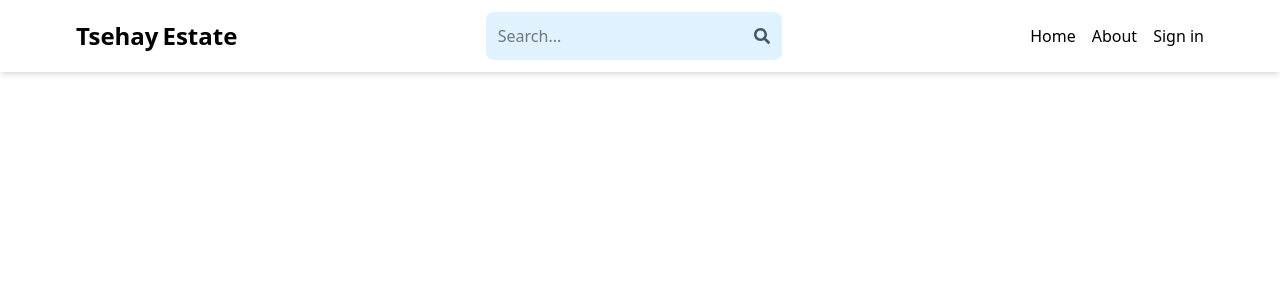
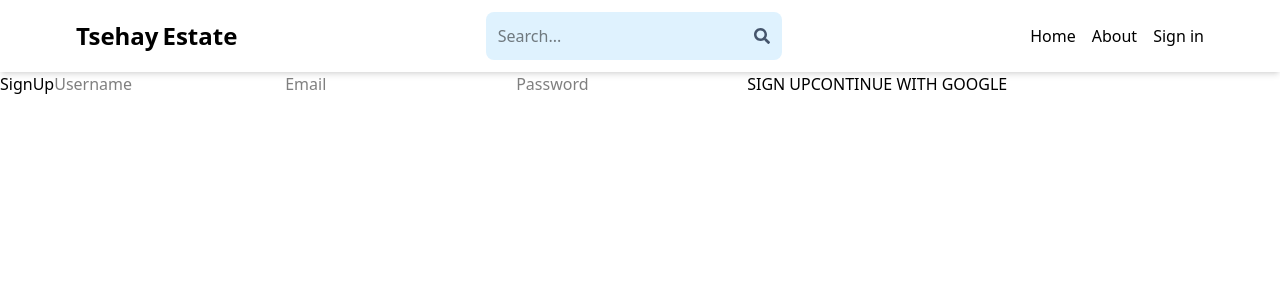
Before and after one commit to Tsedniya/Real-Estate-Marketplace, a React (Vite) app in the folder client/: page /sign-up in a window 1280 px wide. Shown: the top 300 px of the page. Built offline with nearby package versions, Linux system fonts and the light colour scheme.

Commit message:
frontend:route

```diff
--- a/client/src/App.jsx
+++ b/client/src/App.jsx
@@ -1,11 +1,25 @@
 import React from 'react'
 import Header from './components/Header'
+import {Routes,Route} from 'react-router-dom'
+import Home from './pages/Home'
+import SignUp from './pages/SignUp'
+import SignIn from './pages/SignIn'
+import About from './pages/About'
+import Profile from './pages/Profile'
 
 const App = () => {
   return (
     <div>
+      <Header/>
+      <Routes>
+        <Route path='/' element={<Home/>}/>
+        <Route path='/sign-in' element={<SignIn/>}/>
+        <Route path='/sign-up' element={<SignUp/>}/>
+        <Route path='/about' element={<About/>}/>
+        <Route path='/profile' element={<Profile/>}/>
 
-      <Header/>
+      </Routes>
+
     </div>
   )
 }
--- a/client/src/pages/Home.jsx
+++ b/client/src/pages/Home.jsx
@@ -1,8 +1,12 @@
 import React from 'react'
+import SignUp from './SignUp'
 
 const Home = () => {
   return (
-    <div>Home</div>
+    <div>
+
+      <SignUp/>
+    </div>
   )
 }
 
--- a/client/src/pages/SignUp.jsx
+++ b/client/src/pages/SignUp.jsx
@@ -2,7 +2,16 @@
 
 const SignUp = () => {
   return (
-    <div>SignUp</div>
+    <div className='flex items-center'>
+      <h1>SignUp</h1>
+      <form>
+        <input type="" placeholder='Username'/>
+        <input type="" placeholder='Email'/>
+        <input type="" placeholder='Password'/>
+        <button>SIGN UP</button>
+        <button>CONTINUE WITH GOOGLE</button>
+      </form>
+    </div>
   )
 }
 
```
Also changed, not shown: 2 other files (tests, documents, lock files or other folders).
